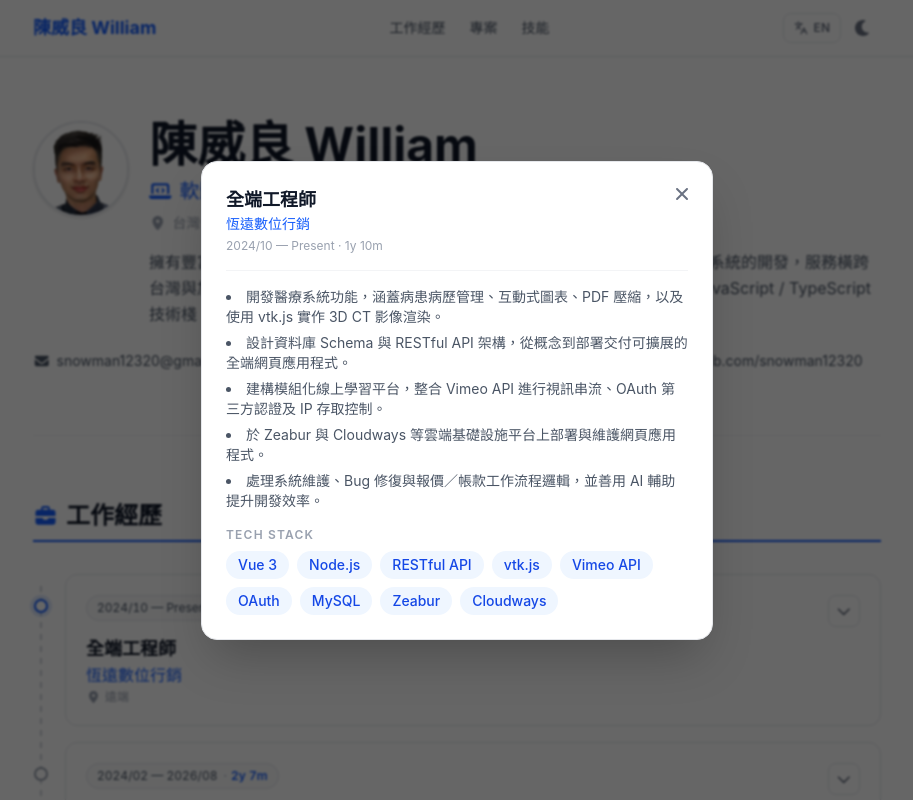
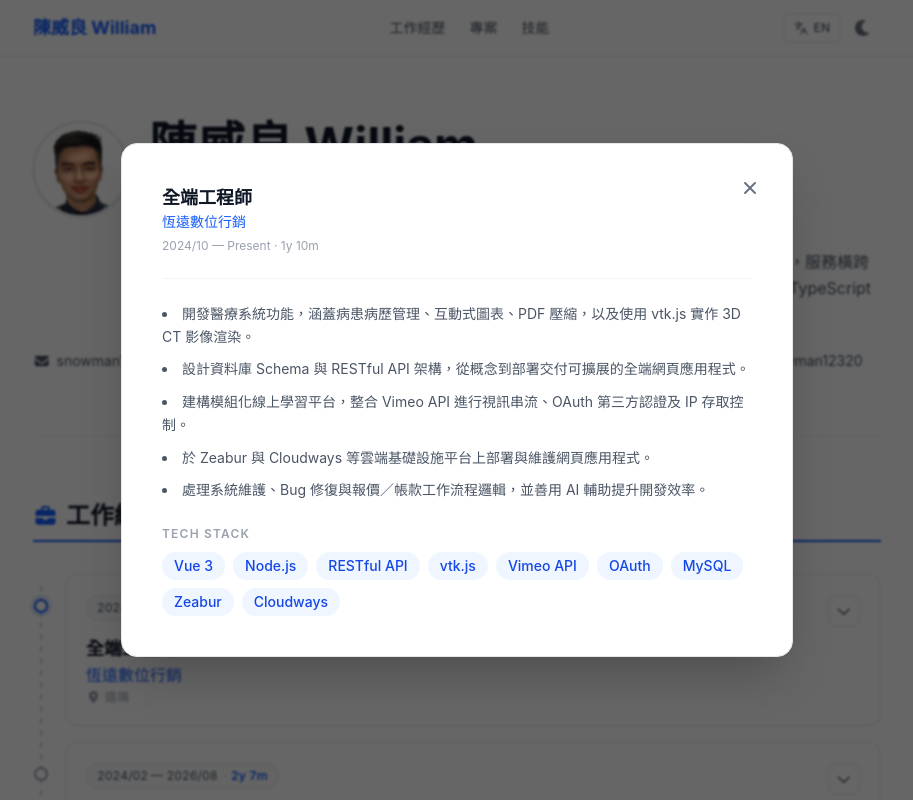
Before and after one commit to snowman12320/snowman12320.github.io, a Vue app: page / in a window 1280 px wide. Both pictures are taken after a click on the button 1027 px from the left and 611 px from the top of the page. Shown: the top 800 px of the page, without its empty margins (183-1096 px from the left). Built offline with nearby package versions, Linux system fonts and the light colour scheme.

Commit message:
style: widen detail modal and add more breathing room in padding/spacing
- Increase modal max width (lg: 2xl, xl: 5xl) and padding (p-6 sm:p-10)
- Larger rounded corners, generous close button offset
- More vertical spacing between bullets/sections in modal content

```diff
--- a/src/components/DetailModal.vue
+++ b/src/components/DetailModal.vue
@@ -33,12 +33,12 @@
       <div v-if="open" class="fixed inset-0 z-[100] flex items-end sm:items-center justify-center">
         <button class="absolute inset-0 bg-black/60 backdrop-blur-[1px]" aria-label="Close modal" @click="emit('close')" />
         <section
-          class="modal-sheet relative w-full rounded-t-2xl sm:rounded-2xl border border-gray-200 dark:border-gray-700 bg-white dark:bg-gray-900 shadow-2xl max-h-[85vh] sm:max-h-[80vh] overflow-y-auto p-5 sm:p-6"
-          :class="size === 'xl' ? 'sm:max-w-4xl' : 'sm:max-w-lg'"
+          class="modal-sheet relative w-full rounded-t-3xl sm:rounded-2xl border border-gray-200 dark:border-gray-700 bg-white dark:bg-gray-900 shadow-2xl max-h-[88vh] sm:max-h-[82vh] overflow-y-auto p-6 sm:p-10"
+          :class="size === 'xl' ? 'sm:max-w-5xl' : 'sm:max-w-2xl'"
         >
-          <div class="mx-auto mb-3 h-1.5 w-10 rounded-full bg-gray-300 dark:bg-gray-700 sm:hidden" />
+          <div class="mx-auto mb-4 h-1.5 w-10 rounded-full bg-gray-300 dark:bg-gray-700 sm:hidden" />
           <button
-            class="absolute top-3 right-3 p-2 rounded-lg text-gray-500 hover:text-gray-800 dark:text-gray-400 dark:hover:text-gray-200 hover:bg-gray-100 dark:hover:bg-gray-800 transition-colors"
+            class="absolute top-4 right-4 sm:top-6 sm:right-6 p-2 rounded-lg text-gray-500 hover:text-gray-800 dark:text-gray-400 dark:hover:text-gray-200 hover:bg-gray-100 dark:hover:bg-gray-800 transition-colors"
             aria-label="Close modal"
             @click="emit('close')"
           >
--- a/src/components/ExperienceItem.vue
+++ b/src/components/ExperienceItem.vue
@@ -90,19 +90,19 @@
   <DetailModal :open="open" @close="open = false">
     <h3 class="text-lg font-bold text-gray-900 dark:text-gray-100 pr-8">{{ lang === 'zh' ? item.position.zh : item.position.en }}</h3>
     <p class="text-sm text-blue-600 dark:text-blue-400 font-medium">{{ lang === 'zh' ? item.company.zh : item.company.en }}</p>
-    <p class="text-xs text-gray-400 mt-1">{{ periodParts.range }} · {{ periodParts.duration }}</p>
+    <p class="text-xs text-gray-400 mt-1.5">{{ periodParts.range }} · {{ periodParts.duration }}</p>
 
-    <div class="mt-4 pt-4 border-t border-gray-100 dark:border-gray-700">
-      <ul class="mb-4 space-y-1.5 text-sm text-gray-600 dark:text-gray-300 list-disc list-inside">
+    <div class="mt-6 pt-6 border-t border-gray-100 dark:border-gray-700">
+      <ul class="mb-6 space-y-2.5 text-sm text-gray-600 dark:text-gray-300 leading-relaxed list-disc list-inside">
         <li v-for="bullet in bullets" :key="bullet">{{ bullet }}</li>
       </ul>
-      <p class="text-xs font-semibold text-gray-400 uppercase tracking-widest mb-2">{{ $t('common.techStack') }}</p>
+      <p class="text-xs font-semibold text-gray-400 uppercase tracking-widest mb-2.5">{{ $t('common.techStack') }}</p>
       <div class="flex flex-wrap gap-2">
         <span v-for="tech in item.techStack" :key="tech" class="badge">{{ tech }}</span>
       </div>
 
-      <div v-if="item.gallery" class="mt-4">
-        <p class="text-xs font-semibold text-gray-400 uppercase tracking-widest mb-2">{{ $t('common.highlights') }}</p>
+      <div v-if="item.gallery" class="mt-6">
+        <p class="text-xs font-semibold text-gray-400 uppercase tracking-widest mb-2.5">{{ $t('common.highlights') }}</p>
         <div class="flex gap-3 overflow-x-auto pb-1">
           <a
             v-for="image in item.gallery.images"
@@ -121,7 +121,7 @@
         </div>
       </div>
 
-      <div v-if="item.links?.length" class="flex flex-wrap gap-3 mt-4">
+      <div v-if="item.links?.length" class="flex flex-wrap gap-3 mt-6">
         <a
           v-for="link in item.links"
           :key="link.url"
--- a/src/components/ProjectCard.vue
+++ b/src/components/ProjectCard.vue
@@ -73,12 +73,12 @@
       <p class="mt-1 text-sm text-gray-500 dark:text-gray-400">{{ item.category }}</p>
     </div>
 
-    <div class="mt-4 pt-4 border-t border-gray-100 dark:border-gray-700">
-      <ul class="mb-4 space-y-1.5 text-sm text-gray-600 dark:text-gray-300 list-disc list-inside">
+    <div class="mt-6 pt-6 border-t border-gray-100 dark:border-gray-700">
+      <ul class="mb-6 space-y-2.5 text-sm text-gray-600 dark:text-gray-300 leading-relaxed list-disc list-inside">
         <li v-for="point in detailPoints" :key="point">{{ point }}</li>
       </ul>
 
-      <div v-if="item.gallery" class="mb-4">
+      <div v-if="item.gallery" class="mb-6">
         <div class="flex gap-3 overflow-x-auto pb-1">
           <a
             v-for="image in item.gallery.images"
```
